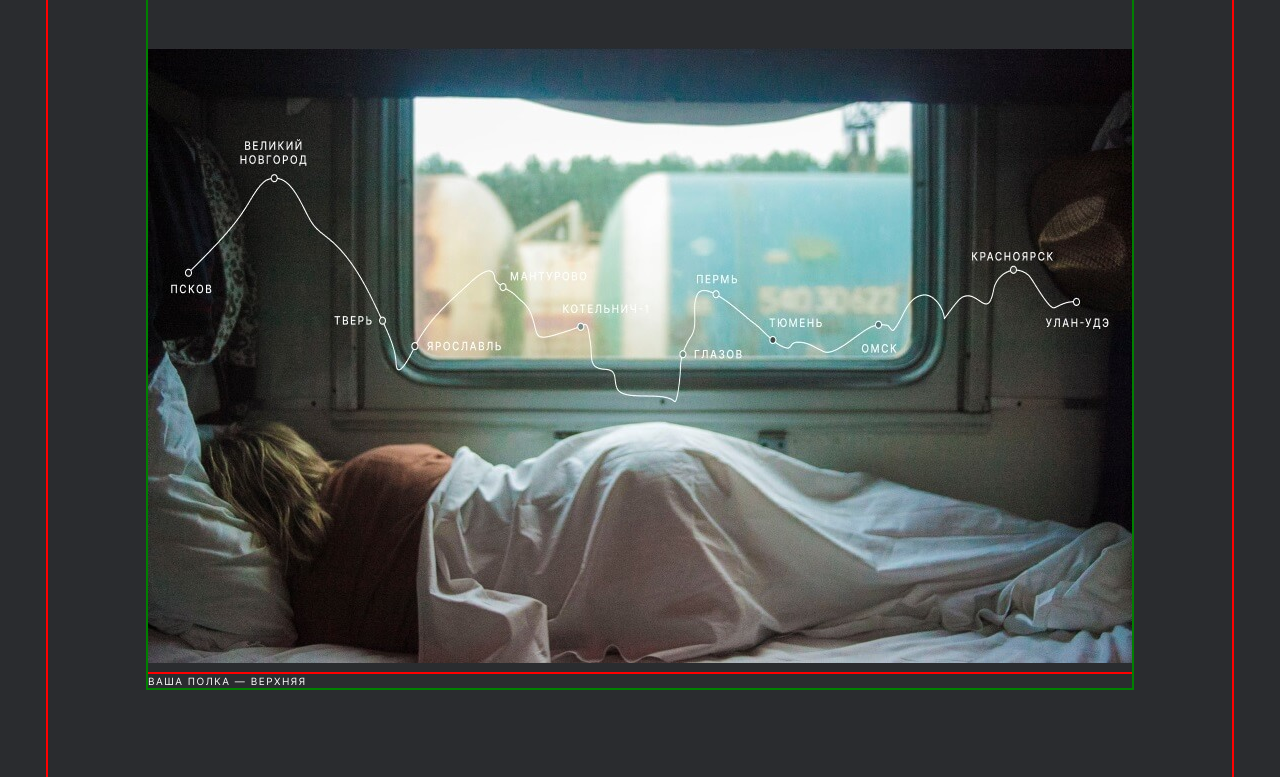
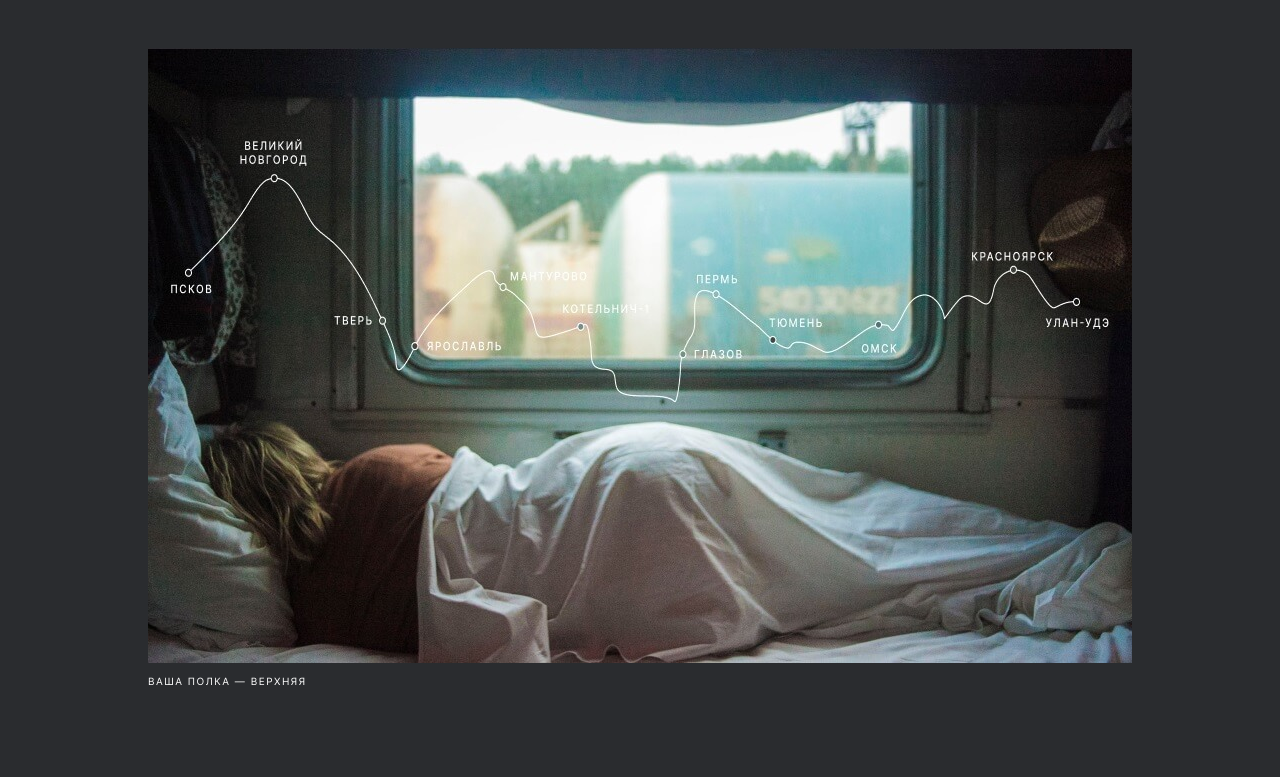
Before and after one commit to tanyanikbelova/russian-travel, a plain HTML site: page index.html in a window 1280 px wide. Shown: the part 458-1235 px from the top of the page. Drawn offline with Linux system fonts and the light colour scheme.

Commit message:
Убраны Аутлайны

```diff
--- a/blocks/page/page.css
+++ b/blocks/page/page.css
@@ -12,10 +12,10 @@
   -moz-text-size-adjust: 100%;
 }
 
-div, h1, h2, h3, p, ul, li, nav, article {
+/*div, h1, h2, h3, p, ul, li, nav, article {
   outline: 2px red solid;
 }
 
 ul, li, section, header, footer {
   outline: 2px green solid;
-}
+}*/
```
